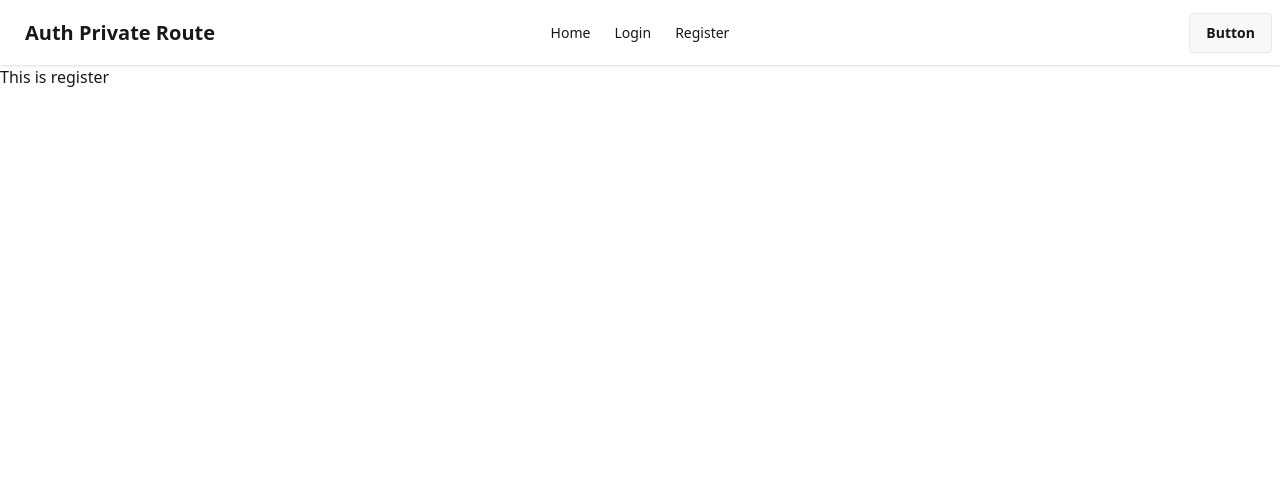
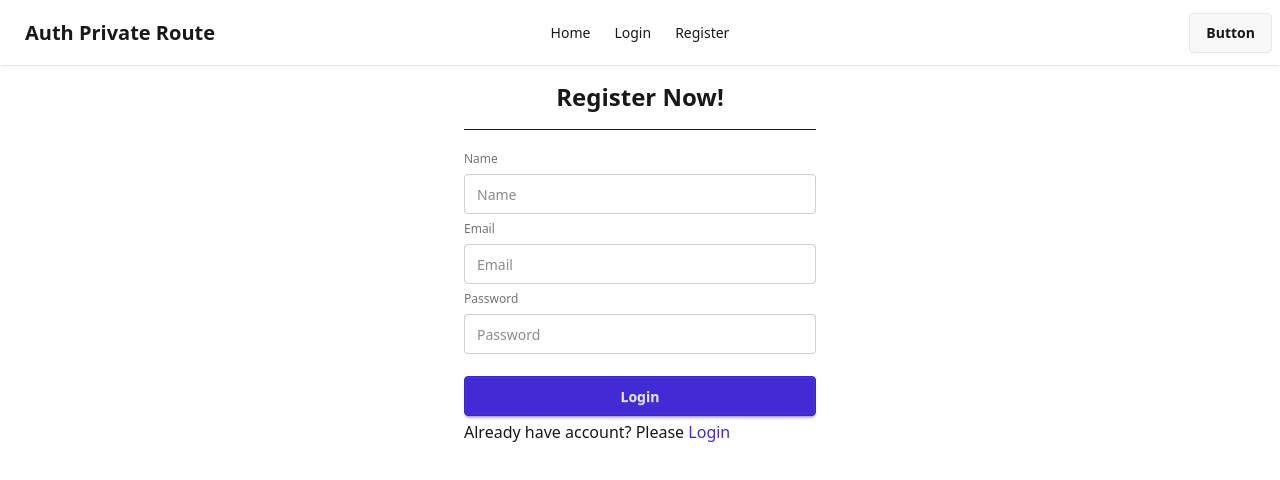
Before and after one commit to shohan89/auth-with-private-route, a React (Vite) app: page /register in a window 1280 px wide. Shown: the top 480 px of the page. Built offline with nearby package versions, Linux system fonts and the light colour scheme.

Commit message:
add register form

```diff
--- a/src/pages/Register.jsx
+++ b/src/pages/Register.jsx
@@ -1,8 +1,22 @@
+import { Link } from "react-router";
 
 const Register = () => {
     return (
-        <div>
-            <h2>This is register</h2>
+        <div className="container w-96 mx-auto p-4">
+            <h2 className="text-2xl font-bold text-center mb-4">Register Now!</h2>
+            <hr />
+            <div className="mt-4">
+                <fieldset className="fieldset">
+                    <label className="label">Name</label>
+                    <input name="name" type="text" className="input w-full" placeholder="Name" />
+                    <label className="label">Email</label>
+                    <input name="email" type="email" className="input w-full" placeholder="Email" />
+                    <label className="label">Password</label>
+                    <input name="password" type="password" className="input w-full" placeholder="Password" />
+                    <button className="btn btn-primary mt-4">Login</button>
+                </fieldset>
+                <p>Already have account? Please <span><Link className="text-primary" to='/login'>Login</Link></span></p>
+            </div>
         </div>
     );
 };
```
